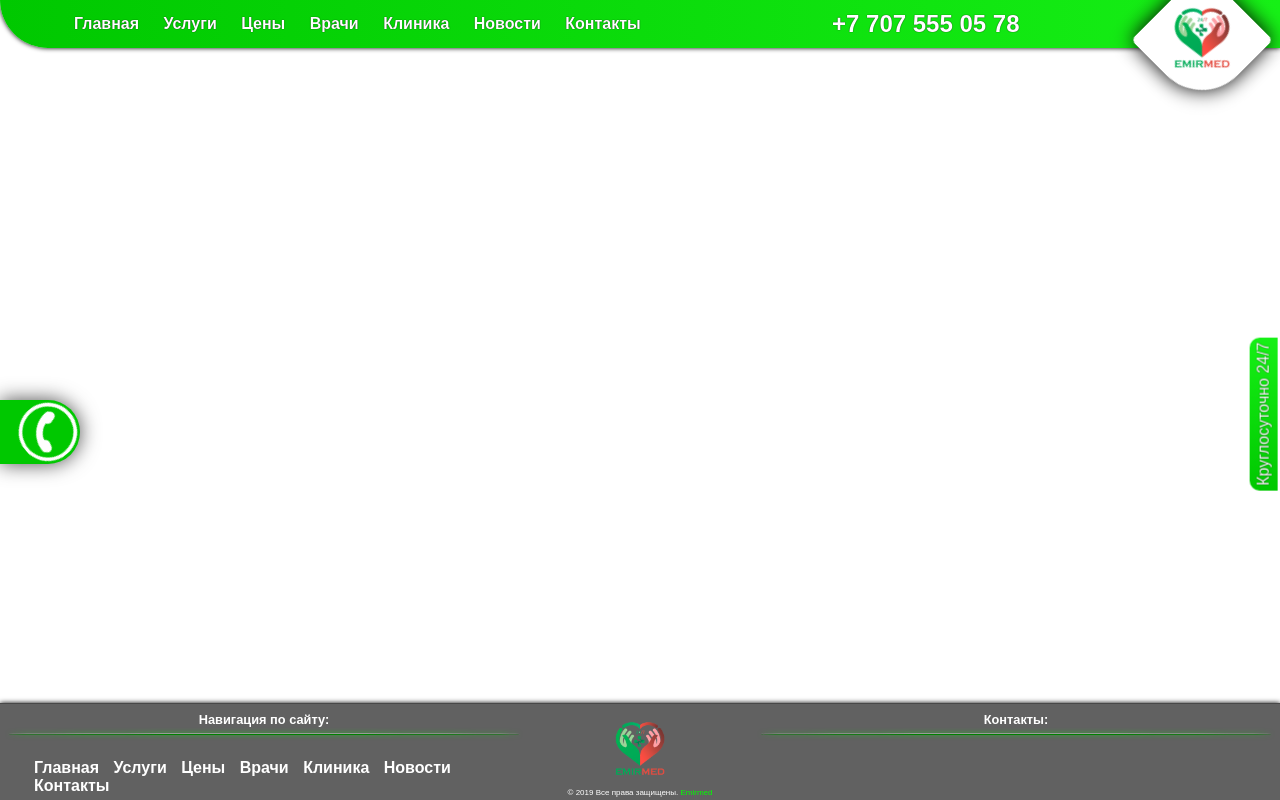
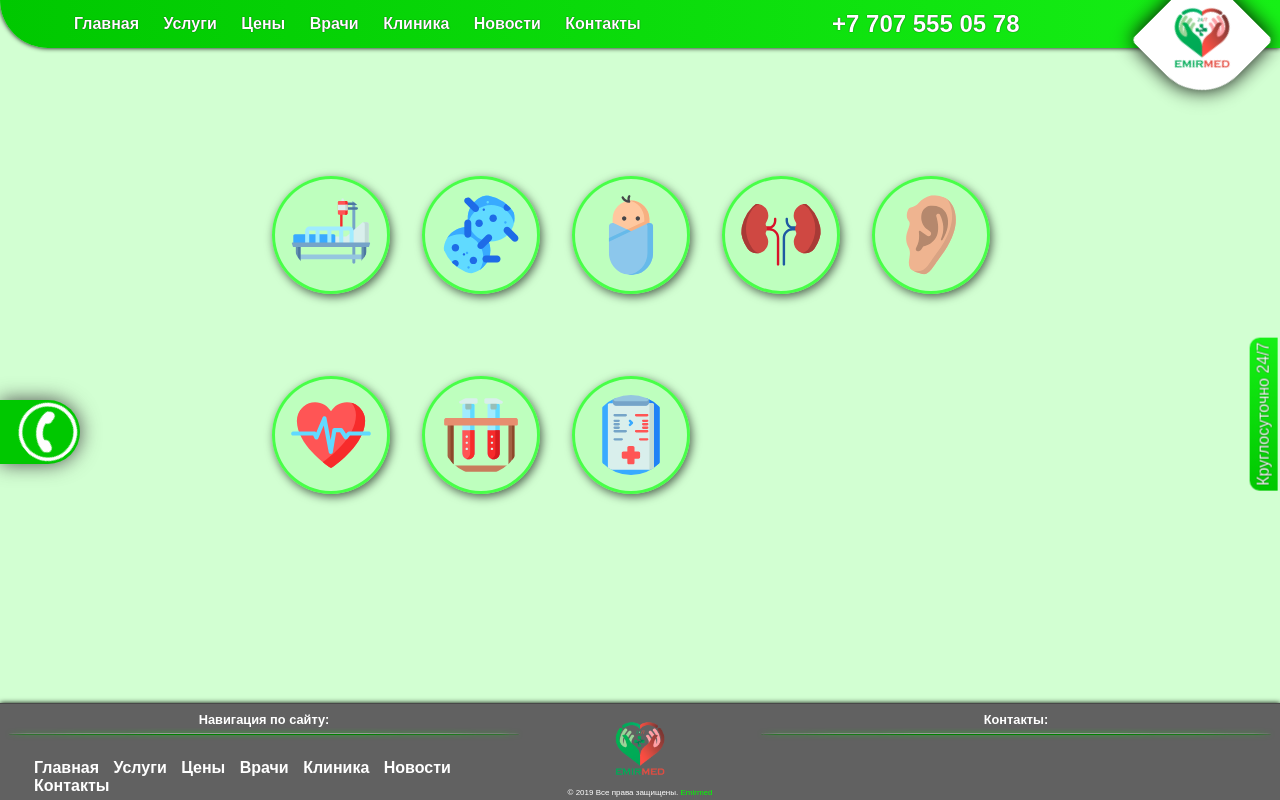
Before and after one commit to webnetkz/emirmed, a PHP site: page / in a window 1280 px wide. Run offline with PHP 8.4, Linux system fonts and the light colour scheme.

Commit message:
append icons for index page

```diff
--- a/index.php
+++ b/index.php
@@ -84,6 +84,17 @@
             </header>
 
             <div id="content">
+
+                <div class="allIcons">
+                    <img src="/public/img/icons/bed.svg" alt="icons" class="iconIndex">
+                    <img src="/public/img/icons/virus.svg" alt="icons" class="iconIndex">
+                    <img src="/public/img/icons/baby.svg" alt="icons" class="iconIndex">
+                    <img src="/public/img/icons/kidney.svg" alt="icons" class="iconIndex">
+                    <img src="/public/img/icons/ear.svg" alt="icons" class="iconIndex">
+                    <img src="/public/img/icons/heartbeat.svg" alt="icons" class="iconIndex">
+                    <img src="/public/img/icons/flask.svg" alt="icons" class="iconIndex">
+                    <img src="/public/img/icons/donor.svg" alt="icons" class="iconIndex">
+                </div>
 
             </div>
 
--- a/public/styles/style.css
+++ b/public/styles/style.css
@@ -8,7 +8,7 @@ html, body {
     height: 100%;
     width: 100%;
     font-family: Arial, Helvetica, sans-serif;
-    background-color: rgb(255, 255, 255);
+    background-color: rgba(22, 255, 22, 0.1);
     scroll-behavior: smooth;
 }
 
@@ -200,6 +200,32 @@ div#content {
     margin-top: 3em;
 }
 
+div.allIcons {
+    display: flex;
+    flex-wrap: wrap;
+    position: fixed;
+    top: 20%;
+    left: 20%;
+    height: 50%;
+    width: 65%;
+    /*border: 3px solid black;*/
+}
+
+img.iconIndex {
+    height: 5em;
+    background-color: rgba(22, 255, 22, 0.1);
+    border: 3px solid rgba(22, 255, 22, 0.7);
+    border-radius: 50%;
+    padding: 1em;
+    margin: 1em;
+    box-shadow: 2px 3px 10px rgba(0, 0, 0, 0.6);
+    transition-duration: 300ms;
+}
+
+img.iconIndex:hover {
+    transform: scale(1.3);
+}
+
 /* FOOTER STYLE*/
 
 footer {
```
Also changed, not shown: public/img/icons/baby.svg (added), public/img/icons/bed.svg (added), public/img/icons/donor.svg (added), public/img/icons/ear.svg (added), public/img/icons/flask.svg (added), public/img/icons/heartbeat.svg (added), public/img/icons/kidney.svg (added), public/img/icons/virus.svg (added).
